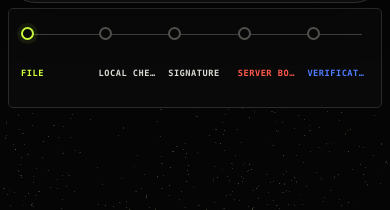
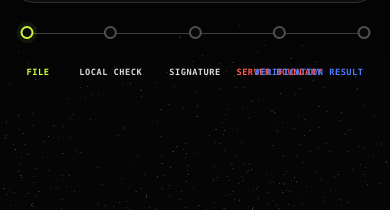
Before and after one commit to TAP-NAP/TAPCamVerifier, a website built with Vite: page verify/index.html in a window 390 px wide. Shown: the part 64-274 px from the top of the page. Built offline with nearby package versions, Linux system fonts and the light colour scheme.

Commit message:
Refine verification progress layout

```diff
--- a/src/styles.css
+++ b/src/styles.css
@@ -1442,10 +1442,10 @@ summary {
 }
 
 .verification-overview {
-  overflow: hidden;
-  border: 1px solid var(--tap-rule);
-  border-radius: 5px;
-  background: var(--tap-panel);
+  overflow: visible;
+  border: 0;
+  border-radius: 0;
+  background: transparent;
 }
 
 .file-summary {
@@ -1521,29 +1521,29 @@ summary {
 .verification-progress {
   position: relative;
   display: grid;
-  grid-template-columns: repeat(5, minmax(0, 1fr));
+  grid-template-columns: repeat(4, minmax(0, 1fr));
   min-height: 122px;
   margin: 0;
-  padding: 24px 22px 18px;
+  padding: 24px 29.5px 18px;
   list-style: none;
 }
 
 .verification-progress::before,
 .verification-progress::after {
   position: absolute;
-  top: 31px;
-  left: 31px;
+  top: 31.5px;
+  left: 29.5px;
   height: 1px;
   content: "";
 }
 
 .verification-progress::before {
-  right: 31px;
+  right: 29.5px;
   background: #41423f;
 }
 
 .verification-progress::after {
-  right: 31px;
+  right: 29.5px;
   background: linear-gradient(
     90deg,
     var(--tap-lime) 0%,
@@ -1569,14 +1569,49 @@ summary {
 .verification-progress li {
   position: relative;
   z-index: 1;
-  display: grid;
+  grid-row: 1;
+  display: grid;
+  width: 100%;
   min-width: 0;
+  justify-items: center;
   gap: 5px;
   color: #62635f;
-}
-
-.verification-progress li:not(:first-child) {
-  padding-left: 18px;
+  text-align: center;
+}
+
+.verification-progress li:first-child {
+  grid-column: 1;
+  justify-items: start;
+  text-align: left;
+}
+
+.verification-progress li:first-child .verification-progress__node {
+  transform: translateX(-50%);
+}
+
+.verification-progress li:nth-child(2) {
+  grid-column: 2;
+  transform: translateX(-50%);
+}
+
+.verification-progress li:nth-child(3) {
+  grid-column: 3;
+  transform: translateX(-50%);
+}
+
+.verification-progress li:nth-child(4) {
+  grid-column: 4;
+  transform: translateX(-50%);
+}
+
+.verification-progress li:last-child {
+  grid-column: 4;
+  justify-items: end;
+  text-align: right;
+}
+
+.verification-progress li:last-child .verification-progress__node {
+  transform: translateX(50%);
 }
 
 .verification-progress__node {
@@ -2320,25 +2355,21 @@ summary {
 
   .verification-progress {
     min-height: 98px;
-    padding: 18px 12px 12px;
+    padding: 18px 18.5px 12px;
   }
 
   .verification-progress::before,
   .verification-progress::after {
-    top: 25px;
-    left: 19px;
+    top: 24.5px;
+    left: 18.5px;
   }
 
   .verification-progress::before {
-    right: 19px;
+    right: 18.5px;
   }
 
   .verification-progress::after {
-    right: 19px;
-  }
-
-  .verification-progress li:not(:first-child) {
-    padding-left: 8px;
+    right: 18.5px;
   }
 
   .verification-progress strong {
```
